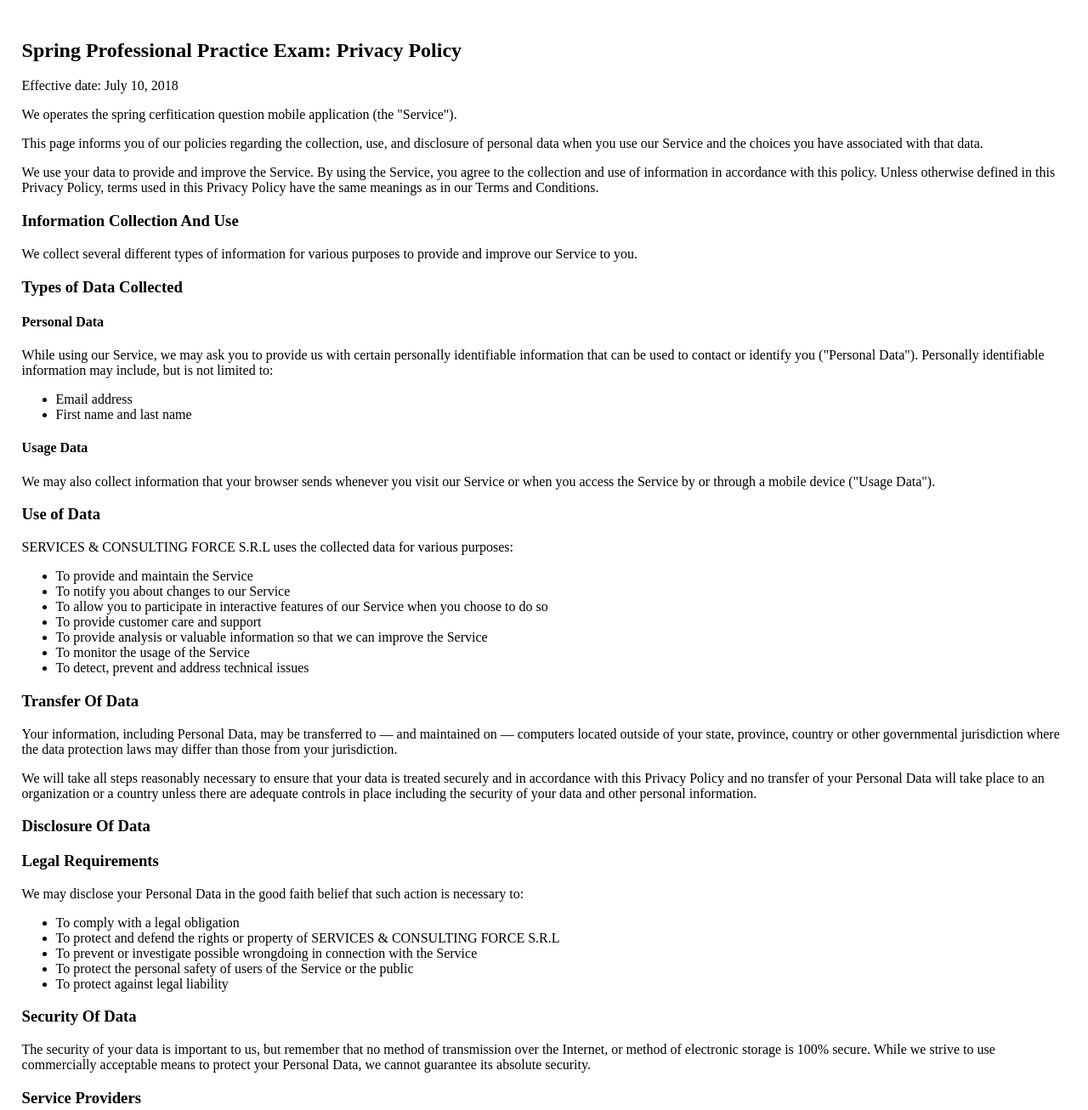
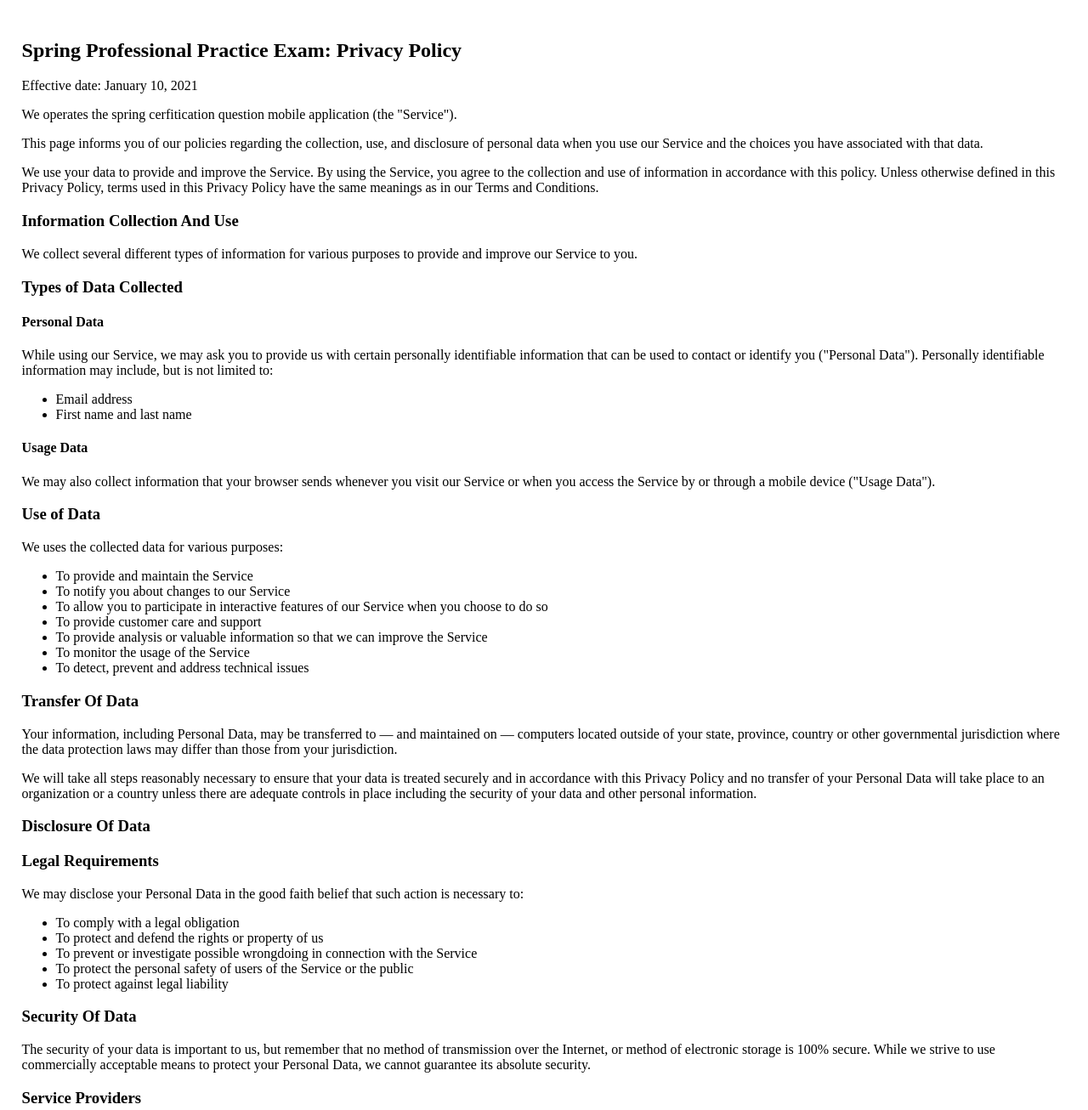
Before and after one commit to labzar/springqcm, a plain HTML site: page index.html in a window 1280 px wide. Shown: the top 1306 px of the page at 85% size. Drawn offline with Linux system fonts and the light colour scheme.

Commit message:
update privacy

```diff
--- a/index.html
+++ b/index.html
@@ -8,7 +8,7 @@
     <main>
         <section class="section-1 policies">
         <h1 class="heading">Spring Professional Practice Exam: Privacy Policy</h1>
-        <p>Effective date: July 10, 2018</p>
+        <p>Effective date: January 10, 2021</p>
         <p>We operates the spring cerfitication question mobile application (the "Service").</p>
         <p>This page informs you of our policies regarding the collection, use, and disclosure of personal data when you
         use our Service and the choices you have associated with that data.
@@ -34,7 +34,7 @@
         <p>We may also collect information that your browser sends whenever you visit our Service or when you access the
         Service by or through a mobile device ("Usage Data").</p>
         <h3>Use of Data</h3>
-        <p>SERVICES &amp; CONSULTING FORCE S.R.L uses the collected data for various purposes:</p>
+        <p>We uses the collected data for various purposes:</p>
         <ul>
         <li>To provide and maintain the Service</li>
         <li>To notify you about changes to our Service</li>
@@ -60,7 +60,7 @@
         is necessary to:</p>
         <ul>
         <li>To comply with a legal obligation</li>
-        <li>To protect and defend the rights or property of SERVICES &amp; CONSULTING FORCE S.R.L</li>
+        <li>To protect and defend the rights or property of us</li>
         <li>To prevent or investigate possible wrongdoing in connection with the Service</li>
         <li>To protect the personal safety of users of the Service or the public</li>
         <li>To protect against legal liability</li>
```
